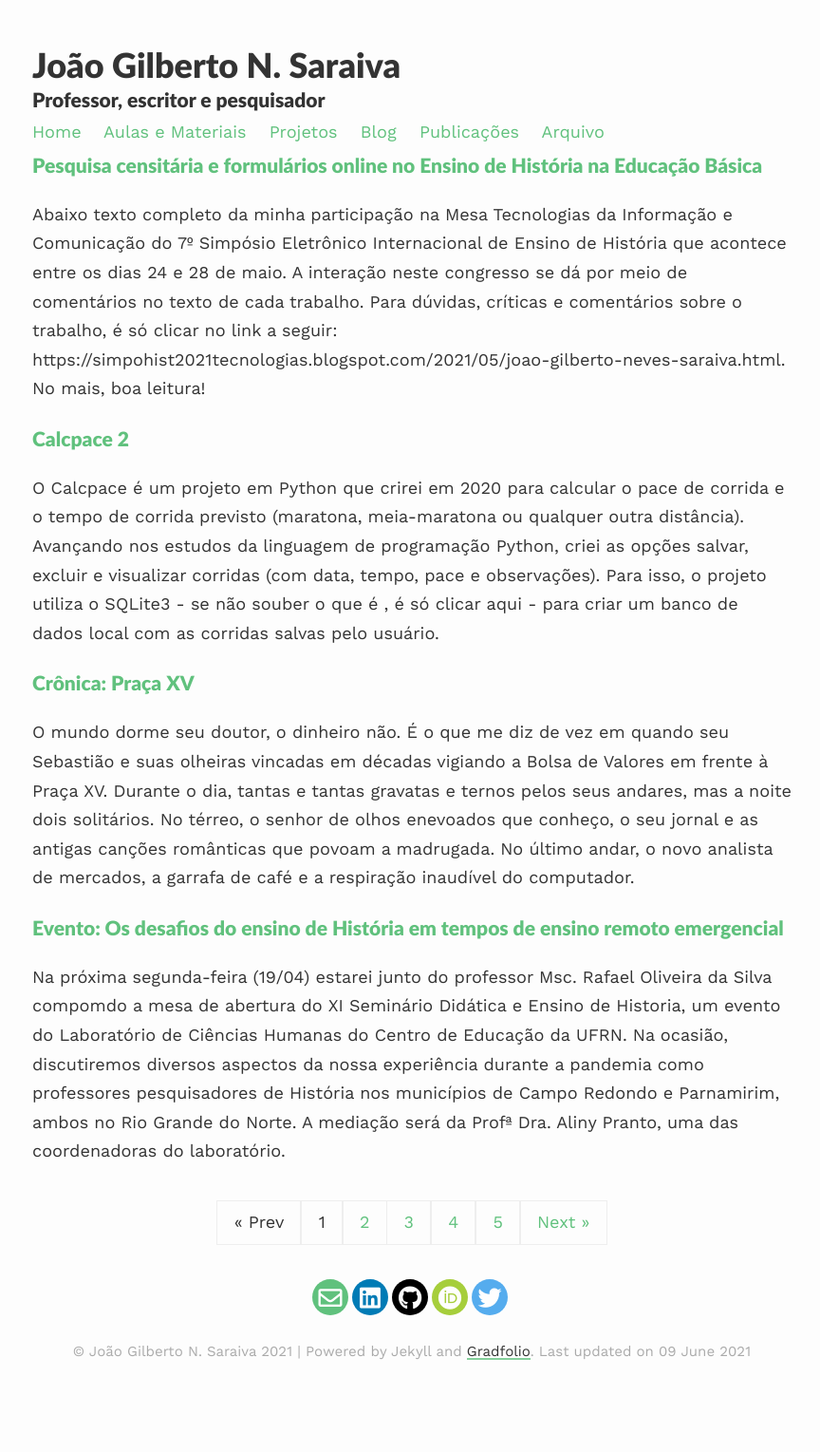
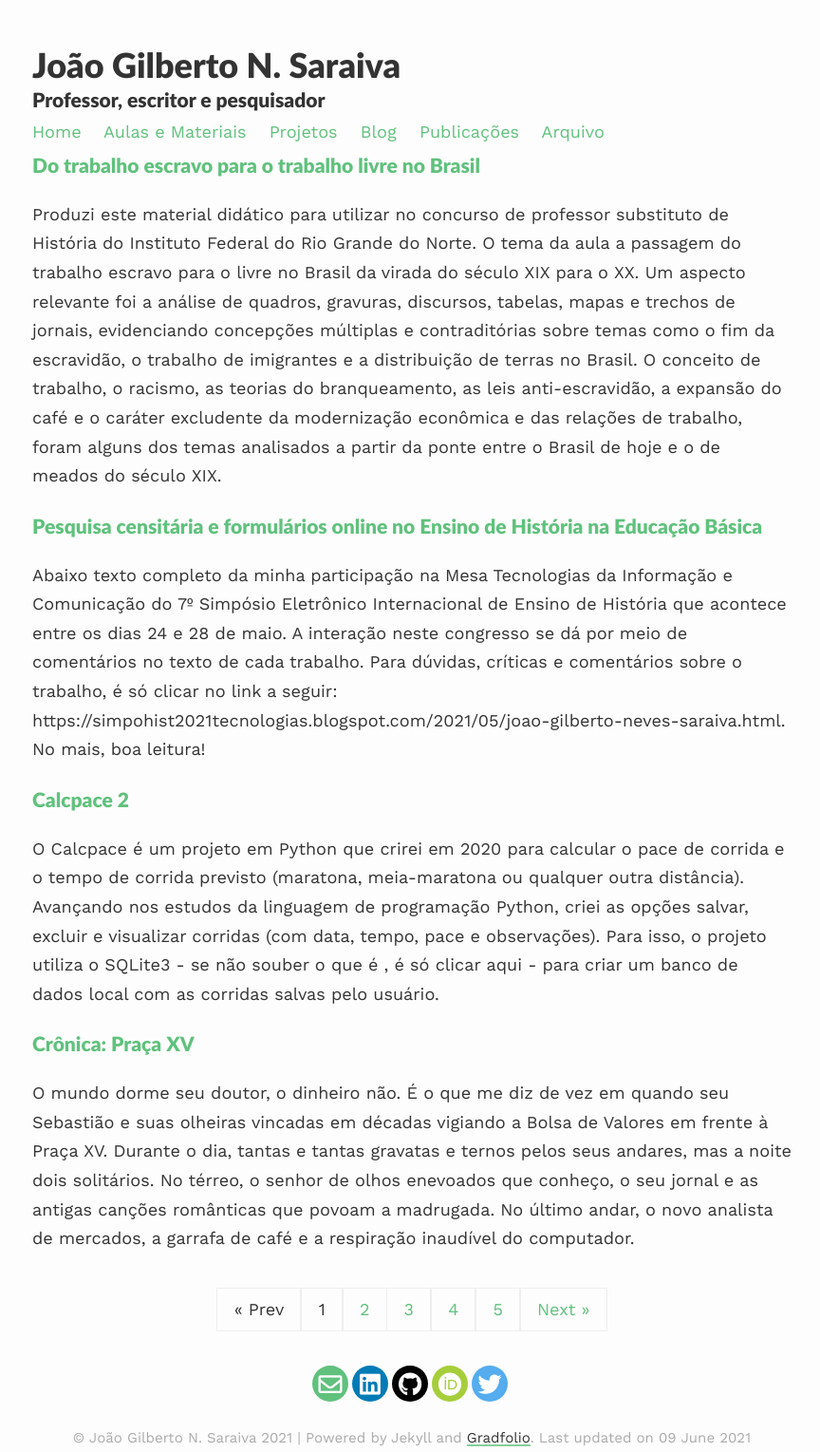
Before and after one commit to 0jonjo/0jonjo.github.io, a Jekyll site: the page built from blog/index.html, in a window 1280 px wide. Shown: the whole page at 95% size, without its empty margins (206-1070 px from the left). Built offline with Jekyll 4.4.1, drawn with Linux system fonts in a browser that asks for light colours; nearby versions of some CDN libraries; the list of posts is cut into pages by our own code; before the commit the page ends 1437 px from its top, so only the background shows below that.

Commit message:
post trabalho escravo

```diff
--- a/_posts/x2021-06-12-trabalho.md
+++ b/_posts/2021-06-09-trabalho.md
@@ -7,7 +7,7 @@ categories: misc
 image: https://user-images.githubusercontent.com/64807181/121267383-7cd44a80-c892-11eb-9a17-ee1b074d6020.png
 ---
 
-Produzi este material didático para utilizar no concurso de professor substituto de História do Instituto Federal do Rio Grande do Norte. O tema da aula a passagem do trabalho escravo para o livre no Brasil da virada do século XIX para o XX. Um aspecto relevante foi a análise de quadros, gravuras, discursos, tableas, mapas e trechos de jornais, evidenciando concepções múltiplas e contraditórias sobre temas como o fim da escravidão, o trabalho de imigrantes e a distribuição de terras no Brasil. O conceito de trabalho, o racismo, as teorias do branqueamento, as leis antiescravidão, a expansão do café e o caráter excludente da modernização econômica e das relações de trabalho, foram alguns dos temas analisados a partir da ponte entre o Brasil de hoje e o de meados do século XIX.
+Produzi este material didático para utilizar no concurso de professor substituto de História do Instituto Federal do Rio Grande do Norte. O tema da aula a passagem do trabalho escravo para o livre no Brasil da virada do século XIX para o XX. Um aspecto relevante foi a análise de quadros, gravuras, discursos, tabelas, mapas e trechos de jornais, evidenciando concepções múltiplas e contraditórias sobre temas como o fim da escravidão, o trabalho de imigrantes e a distribuição de terras no Brasil. O conceito de trabalho, o racismo, as teorias do branqueamento, as leis anti-escravidão, a expansão do café e o caráter excludente da modernização econômica e das relações de trabalho, foram alguns dos temas analisados a partir da ponte entre o Brasil de hoje e o de meados do século XIX.
 
 Esta foi a aula com mais alta nota da prova de desempenho do concurso. Agradeço a professora Ana Lunara pelas indicações de fontes históricas, quadros estatísticos e informações diversas de um tema que ela tanto domina. Sua ajuda foi essencial!
 
```
